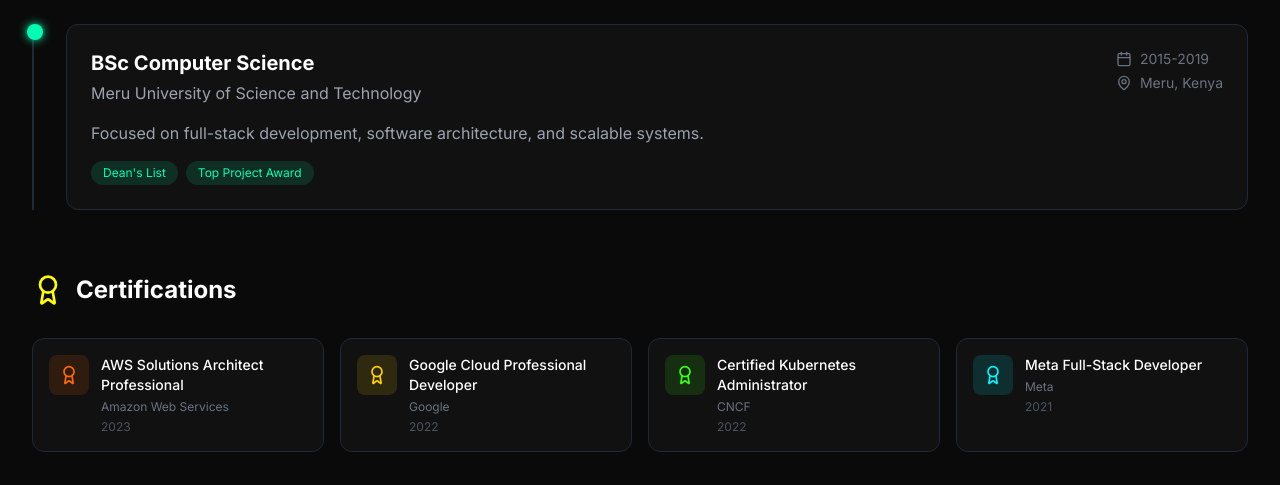
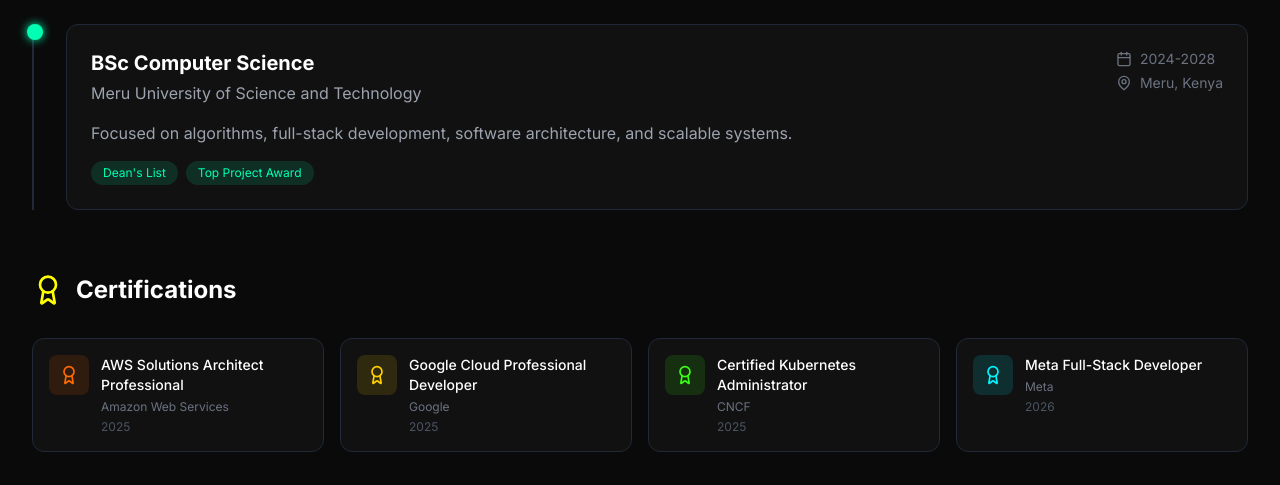
Before and after one commit to mwakidenis/mitrokit-ventures, a Next.js app: page / in a window 1280 px wide. Shown: the part 3260-3745 px from the top of the page. Built offline with nearby package versions, Linux system fonts and the light colour scheme.

Commit message:
Update Education.tsx

```diff
--- a/src/components/sections/Education.tsx
+++ b/src/components/sections/Education.tsx
@@ -10,8 +10,8 @@ const education = [
     degree: 'BSc Computer Science',
     school: 'Meru University of Science and Technology',
     location: 'Meru, Kenya',
-    year: '2015-2019',
-    description: 'Focused on full-stack development, software architecture, and scalable systems.',
+    year: '2024-2028',
+    description: 'Focused on algorithms, full-stack development, software architecture, and scalable systems.',
     achievements: ["Dean's List", 'Top Project Award'],
     color: '#00FFB2',
   },
@@ -22,28 +22,28 @@ const certifications = [
     id: 1,
     name: 'AWS Solutions Architect Professional',
     issuer: 'Amazon Web Services',
-    year: '2023',
+    year: '2025',
     color: '#FF6A00',
   },
   {
     id: 2,
     name: 'Google Cloud Professional Developer',
     issuer: 'Google',
-    year: '2022',
+    year: '2025',
     color: '#FFD000',
   },
   {
     id: 3,
     name: 'Certified Kubernetes Administrator',
     issuer: 'CNCF',
-    year: '2022',
+    year: '2025',
     color: '#39FF14',
   },
   {
     id: 4,
     name: 'Meta Full-Stack Developer',
     issuer: 'Meta',
-    year: '2021',
+    year: '2026',
     color: '#00F5FF',
   },
 ]
```
